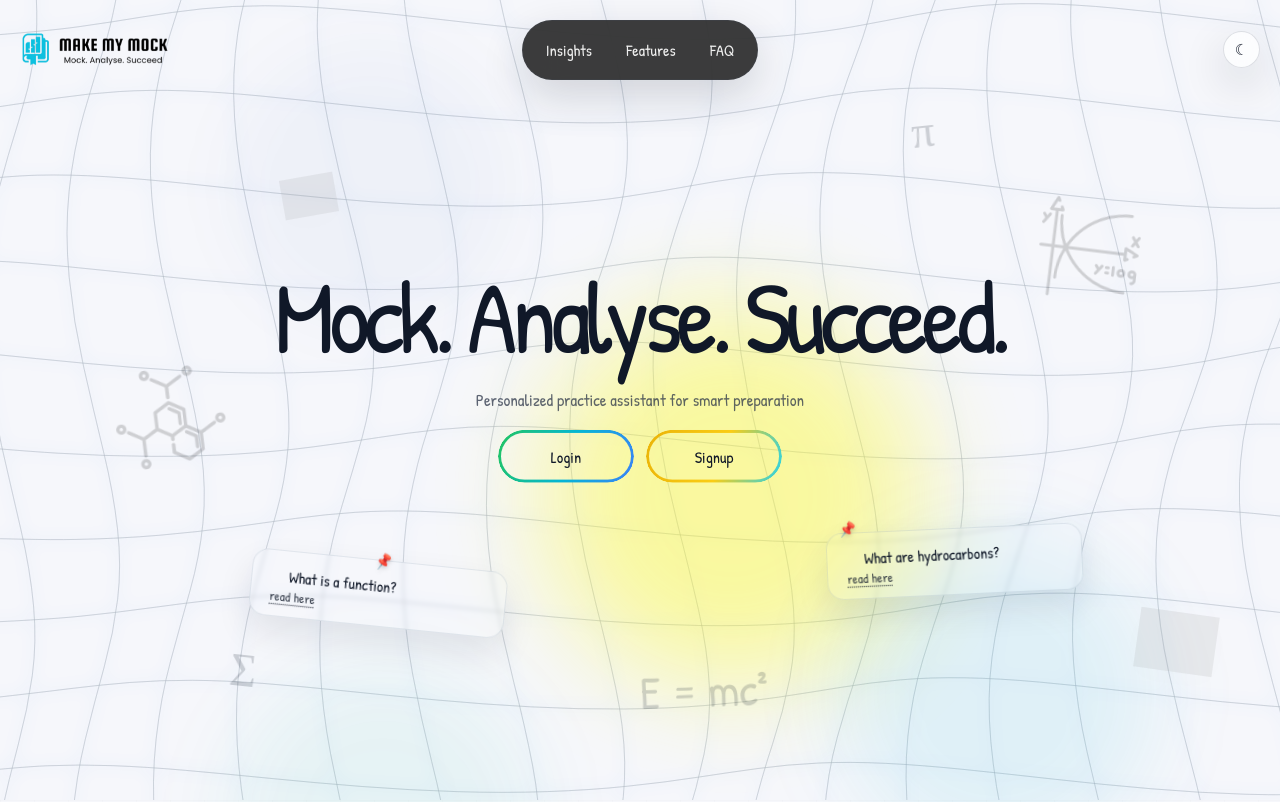
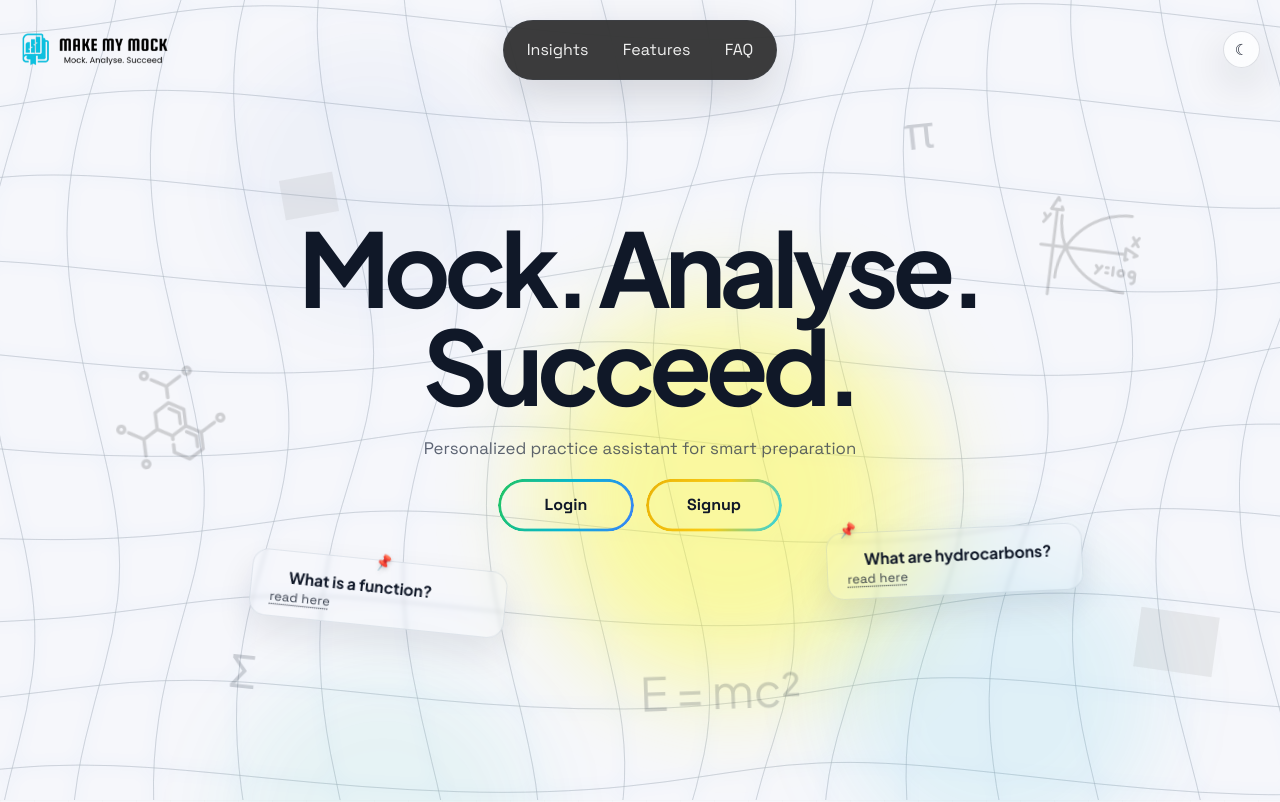
Before and after one commit to makemymock/makemymock-client, a React (Vite) app in the folder frontend/: page / in a window 1280 px wide. Shown: the top 802 px of the page. Built offline with nearby package versions, Linux system fonts and the light colour scheme; no server answers; grey boxes are pictures that could not be loaded.

Commit message:
Fonts modified

```diff
--- a/frontend/index.html
+++ b/frontend/index.html
@@ -9,7 +9,7 @@
     <link rel="apple-touch-icon" href="/logo192.png" />
     <link rel="preconnect" href="https://fonts.googleapis.com" />
     <link rel="preconnect" href="https://fonts.gstatic.com" crossorigin />
-    <link href="https://fonts.googleapis.com/css2?family=Jost:ital,wght@0,100..900;1,100..900&family=Patrick+Hand&display=swap" rel="stylesheet" />
+    <link href="https://fonts.googleapis.com/css2?family=Plus+Jakarta+Sans:ital,wght@0,200..800;1,200..800&family=Space+Grotesk:wght@300..700&display=swap" rel="stylesheet" />
     <title>Make My Mock</title>
   </head>
   <body>
--- a/frontend/src/App.css
+++ b/frontend/src/App.css
@@ -17,15 +17,13 @@ html {
   -webkit-tap-highlight-color: transparent;
 }
 
-/* Global handwritten font — Patrick Hand — matches the hero on the
-   landing page. Anywhere we need crisp readability (question prompts,
-   options, solutions, code, KaTeX math) we override with the sans-serif
-   stack via the `.bodyText` utility (see below) or via the MarkdownText
-   component's own CSS. */
+/* Global font — Plus Jakarta Sans. Geometric, friendly, professional;
+   feels like a real product rather than a notebook scribble. KaTeX
+   brings its own typeface for math; monospace surfaces (code, timer)
+   are handled by the rule below. */
 body {
-  font-family: 'Patrick Hand', 'Caveat', cursive,
-    'Poppins', 'Inter', system-ui, -apple-system, BlinkMacSystemFont,
-    'Segoe UI', Roboto, sans-serif;
+  font-family: 'Plus Jakarta Sans', system-ui, -apple-system,
+    BlinkMacSystemFont, 'Segoe UI', Roboto, sans-serif;
   -webkit-font-smoothing: antialiased;
   -moz-osx-font-smoothing: grayscale;
   background: #fbfdf4;
--- a/frontend/src/components/common/MarkdownText/MarkdownText.module.css
+++ b/frontend/src/components/common/MarkdownText/MarkdownText.module.css
@@ -1,12 +1,8 @@
-/* Question prompts, options, passages, and solutions all render through
-   this component. The rest of the app uses Patrick Hand SC (the
-   handwritten brand font), but stems and options must stay crisp and
-   unambiguous (subscripts, italics, ratios, chemical formulae) — so we
-   override back to a clean sans-serif here. KaTeX brings its own
-   typeface via katex.css. */
+/* Question prompts, options, passages, and solutions render through
+   this component. Inherits the global Plus Jakarta Sans stack; KaTeX
+   brings its own typeface via katex.css. */
 .root {
-  font-family: 'Poppins', 'Inter', system-ui, -apple-system,
-    BlinkMacSystemFont, 'Segoe UI', Roboto, sans-serif;
+  font-family: inherit;
   font-size: inherit;
   line-height: 1.6;
   color: inherit;
--- a/frontend/src/components/mockTest/ExamShell/ExamShell.module.css
+++ b/frontend/src/components/mockTest/ExamShell/ExamShell.module.css
@@ -148,8 +148,6 @@
   margin: 0;
   max-width: 760px;
   color: var(--color-text-muted);
-  /* Patrick Hand SC reads about a size smaller than a sans-serif at the
-     same px — so secondary body copy needs ~17px to feel comfortable. */
   font-size: 17px;
   line-height: 1.55;
 }
--- a/frontend/src/index.css
+++ b/frontend/src/index.css
@@ -1,5 +1,3 @@
-@import url('https://fonts.googleapis.com/css2?family=Inter:wght@400;700;800;900&family=Poppins:wght@300;400;500;600;700;800&display=swap');
-
 * {
   box-sizing: border-box;
 }
@@ -12,6 +10,6 @@ body,
 }
 
 body {
-  font-family: 'Patrick Hand', cursive, 'Poppins', system-ui, sans-serif;
+  /* Font stack lives in App.css — keep this rule focused on layout */
   background: #fbfdf4;
 }
--- a/frontend/src/styles/abstracts/_variables.css
+++ b/frontend/src/styles/abstracts/_variables.css
@@ -5,13 +5,19 @@
   color: #f8fafc;
   background: #09090f;
 
-  /* Both font tokens resolve to the handwritten brand font so every
-     component picks it up — labels, buttons, stat cards, headings. The
-     readable sans-serif fallback is kept on the question-rendering
-     surface (MarkdownText) and on monospace contexts (code, timer). */
-  --font-primary: 'Patrick Hand', cursive;
-  --font-secondary: 'Patrick Hand', cursive,
-                    'Jost', 'Avenir Next', sans-serif;
+  /* Two-token type system:
+       --font-primary   → Plus Jakarta Sans for general UI, body, labels,
+                          buttons, headings. Friendly geometric sans
+                          that reads as a professional product.
+       --font-secondary → Space Grotesk for stats, scores, big numbers,
+                          and the brand wordmark. Has the "data display"
+                          character that complements the body text.
+     Monospace surfaces (code blocks, timer) stay on JetBrains Mono via
+     the App.css rules. */
+  --font-primary: 'Plus Jakarta Sans', system-ui, -apple-system,
+                  BlinkMacSystemFont, 'Segoe UI', Roboto, sans-serif;
+  --font-secondary: 'Space Grotesk', 'Plus Jakarta Sans', system-ui,
+                    sans-serif;
 
   --color-bg-page: #09090f;
   --color-text-primary: #f8fafc;
```
